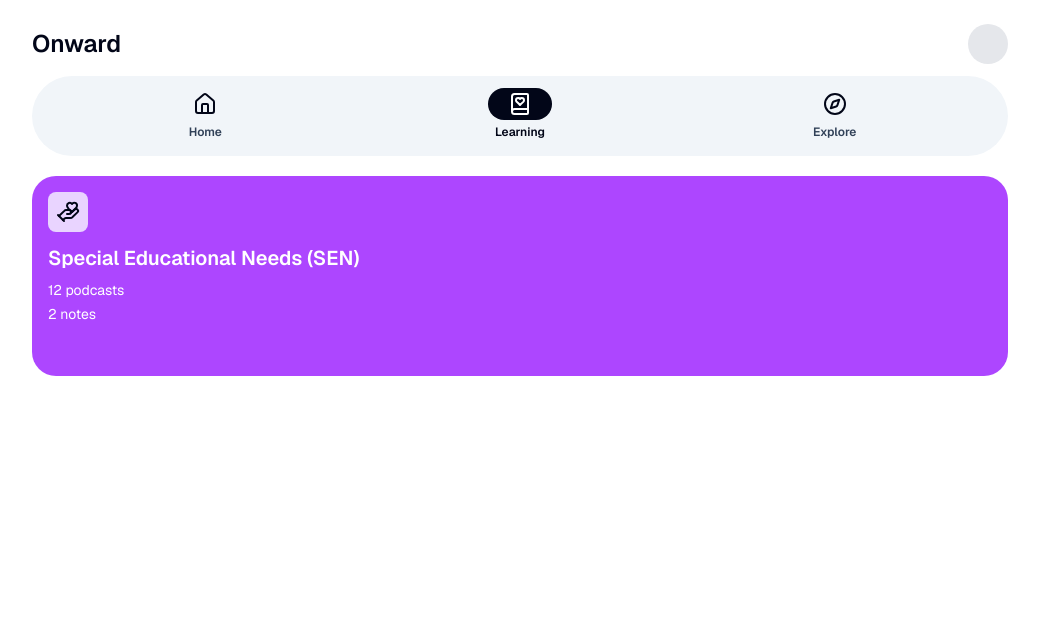
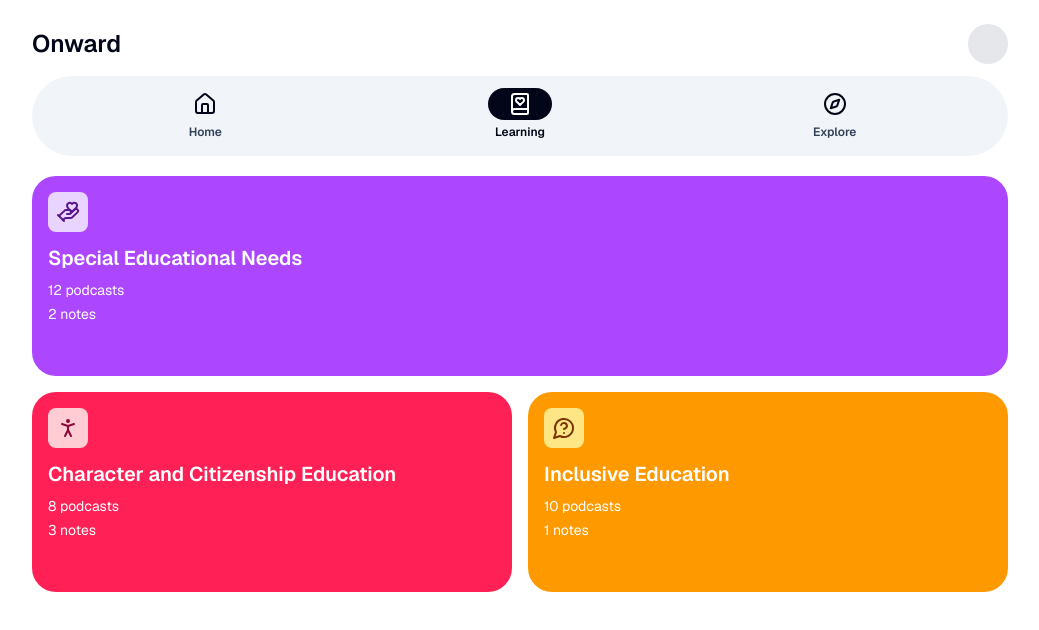
Before and after one commit to String-sg/onward, a SvelteKit app in the folder apps/learner/: page /learning in a window 1280 px wide. Shown: the top 630 px of the page, without its empty margins (120-1159 px from the left). Built offline with nearby package versions, Linux system fonts and the light colour scheme.

Commit message:
feat(learner): render Collection cards with variant mapping

```diff
--- a/apps/learner/src/routes/(app)/learning/+page.svelte
+++ b/apps/learner/src/routes/(app)/learning/+page.svelte
@@ -1,16 +1,40 @@
-<script>
-  import { HandHeart } from '@lucide/svelte';
+<script lang="ts">
+  import { HandHeart, MessageCircleQuestion, PersonStanding } from '@lucide/svelte';
+
+  import Collection from '$lib/components/Collection.svelte';
+
+  const variantMap = {
+    'Special Educational Needs': 'purple',
+    'Character and Citizenship Education': 'rose',
+    'Inclusive Education': 'amber',
+  } as const;
+
+  const collections = [
+    {
+      title: 'Special Educational Needs',
+      icon: HandHeart,
+      noOfPodcasts: 12,
+      noOfNotes: 2,
+    },
+    {
+      title: 'Character and Citizenship Education',
+      icon: PersonStanding,
+      noOfPodcasts: 8,
+      noOfNotes: 3,
+    },
+    {
+      title: 'Inclusive Education',
+      icon: MessageCircleQuestion,
+      noOfPodcasts: 10,
+      noOfNotes: 1,
+    },
+  ] as const;
 </script>
 
-<div class="px-6 pt-5">
-  <div class="min-h-50 flex flex-col rounded-3xl bg-purple-500 p-4">
-    <div class="flex">
-      <div class="rounded-lg bg-purple-200 p-2">
-        <HandHeart />
-      </div>
+<div class="grid auto-rows-fr grid-cols-2 gap-4 px-6 pt-5">
+  {#each collections as collection, i (i)}
+    <div class={i === 0 ? 'col-span-2' : ''}>
+      <Collection {...collection} variant={variantMap[collection.title]} />
     </div>
-    <div class="pt-3 text-xl font-semibold text-white">Special Educational Needs (SEN)</div>
-    <div class="pt-2 text-sm text-white">12 podcasts</div>
-    <div class="pt-1 text-sm text-white">2 notes</div>
-  </div>
+  {/each}
 </div>
```
